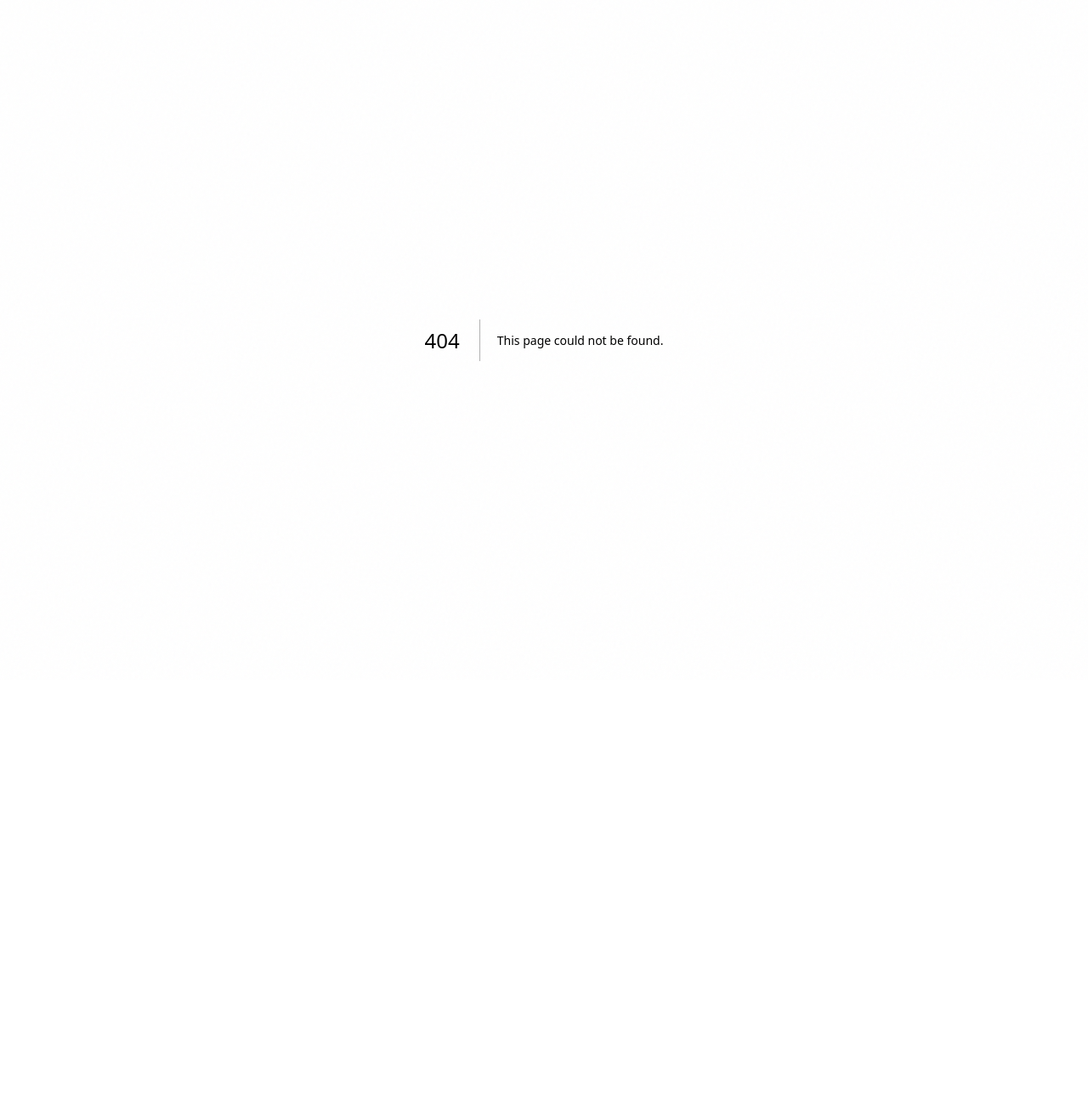
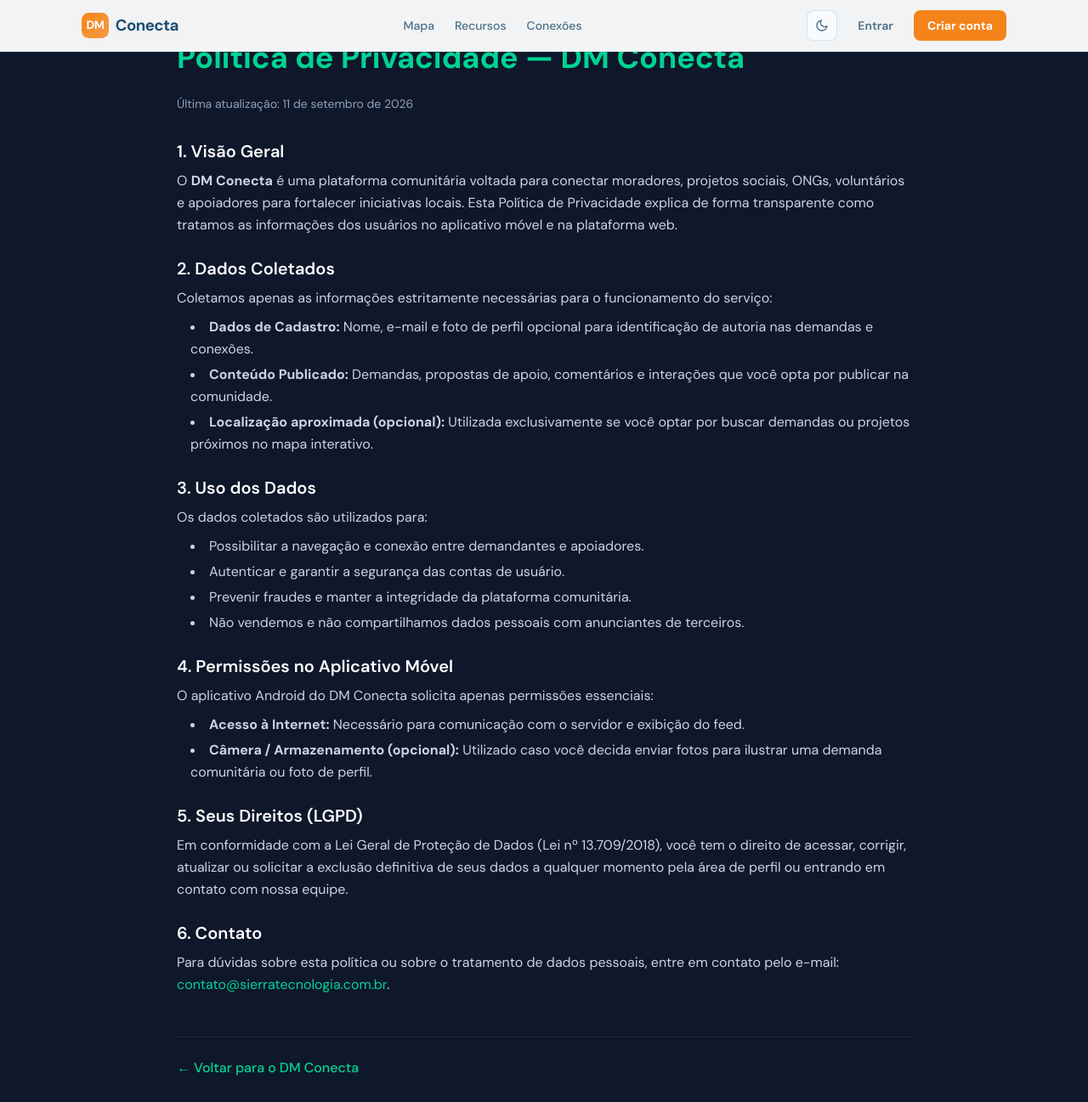
Before and after one commit to julianaianov/conecta, a Next.js app: page /politica-de-privacidade in a window 1280 px wide. Before the commit this address had no page. Shown: the top 1297 px of the page at 85% size. Before the commit the page ends 800 px from the top, so only its background shows below. Built offline with nearby package versions, Linux system fonts and the light colour scheme.

Commit message:
feat(legal): adiciona página de política de privacidade e link no footer

```diff
--- /dev/null
+++ b/src/app/politica-de-privacidade/page.tsx
@@ -0,0 +1,99 @@
+import React from "react";
+import Link from "next/link";
+import { Navbar } from "@/components/Navbar";
+import { Footer } from "@/components/Footer";
+
+export const metadata = {
+  title: "Política de Privacidade — DM Conecta",
+  description: "Política de privacidade e proteção de dados do aplicativo DM Conecta.",
+};
+
+export default function PoliticaPrivacidadePage() {
+  return (
+    <div className="min-h-screen bg-slate-900 text-slate-100 flex flex-col justify-between">
+      <Navbar />
+      <main className="max-w-4xl mx-auto px-4 py-12 flex-1">
+        <h1 className="text-3xl md:text-4xl font-bold mb-6 text-emerald-400">
+          Política de Privacidade — DM Conecta
+        </h1>
+        <p className="text-sm text-slate-400 mb-8">
+          Última atualização: 11 de setembro de 2026
+        </p>
+
+        <section className="space-y-6 text-slate-300 leading-relaxed">
+          <div>
+            <h2 className="text-xl font-semibold text-white mb-2">1. Visão Geral</h2>
+            <p>
+              O <strong>DM Conecta</strong> é uma plataforma comunitária voltada para conectar moradores,
+              projetos sociais, ONGs, voluntários e apoiadores para fortalecer iniciativas locais.
+              Esta Política de Privacidade explica de forma transparente como tratamos as informações
+              dos usuários no aplicativo móvel e na plataforma web.
+            </p>
+          </div>
+
+          <div>
+            <h2 className="text-xl font-semibold text-white mb-2">2. Dados Coletados</h2>
+            <p>
+              Coletamos apenas as informações estritamente necessárias para o funcionamento do serviço:
+            </p>
+            <ul className="list-disc list-inside mt-2 space-y-1 text-slate-300 pl-4">
+              <li><strong>Dados de Cadastro:</strong> Nome, e-mail e foto de perfil opcional para identificação de autoria nas demandas e conexões.</li>
+              <li><strong>Conteúdo Publicado:</strong> Demandas, propostas de apoio, comentários e interações que você opta por publicar na comunidade.</li>
+              <li><strong>Localização aproximada (opcional):</strong> Utilizada exclusivamente se você optar por buscar demandas ou projetos próximos no mapa interativo.</li>
+            </ul>
+          </div>
+
+          <div>
+            <h2 className="text-xl font-semibold text-white mb-2">3. Uso dos Dados</h2>
+            <p>
+              Os dados coletados são utilizados para:
+            </p>
+            <ul className="list-disc list-inside mt-2 space-y-1 text-slate-300 pl-4">
+              <li>Possibilitar a navegação e conexão entre demandantes e apoiadores.</li>
+              <li>Autenticar e garantir a segurança das contas de usuário.</li>
+              <li>Prevenir fraudes e manter a integridade da plataforma comunitária.</li>
+              <li>Não vendemos e não compartilhamos dados pessoais com anunciantes de terceiros.</li>
+            </ul>
+          </div>
+
+          <div>
+            <h2 className="text-xl font-semibold text-white mb-2">4. Permissões no Aplicativo Móvel</h2>
+            <p>
+              O aplicativo Android do DM Conecta solicita apenas permissões essenciais:
+            </p>
+            <ul className="list-disc list-inside mt-2 space-y-1 text-slate-300 pl-4">
+              <li><strong>Acesso à Internet:</strong> Necessário para comunicação com o servidor e exibição do feed.</li>
+              <li><strong>Câmera / Armazenamento (opcional):</strong> Utilizado caso você decida enviar fotos para ilustrar uma demanda comunitária ou foto de perfil.</li>
+            </ul>
+          </div>
+
+          <div>
+            <h2 className="text-xl font-semibold text-white mb-2">5. Seus Direitos (LGPD)</h2>
+            <p>
+              Em conformidade com a Lei Geral de Proteção de Dados (Lei nº 13.709/2018), você tem o direito de
+              acessar, corrigir, atualizar ou solicitar a exclusão definitiva de seus dados a qualquer momento
+              pela área de perfil ou entrando em contato com nossa equipe.
+            </p>
+          </div>
+
+          <div>
+            <h2 className="text-xl font-semibold text-white mb-2">6. Contato</h2>
+            <p>
+              Para dúvidas sobre esta política ou sobre o tratamento de dados pessoais, entre em contato pelo e-mail:{" "}
+              <a href="mailto:contato@sierratecnologia.com.br" className="text-emerald-400 hover:underline">
+                contato@sierratecnologia.com.br
+              </a>.
+            </p>
+          </div>
+        </section>
+
+        <div className="mt-12 pt-6 border-t border-slate-800">
+          <Link href="/feed" className="text-emerald-400 hover:text-emerald-300 font-medium">
+            ← Voltar para o DM Conecta
+          </Link>
+        </div>
+      </main>
+      <Footer />
+    </div>
+  );
+}
--- a/src/components/Footer.tsx
+++ b/src/components/Footer.tsx
@@ -34,7 +34,7 @@ export function Footer() {
           <FooterLinks
             title="Legal"
             links={[
-              { href: "#", label: "Política de privacidade" },
+              { href: "/politica-de-privacidade", label: "Política de privacidade" },
               { href: "#", label: "Termos de uso" },
               { href: "#", label: "Cookies" },
             ]}
```
